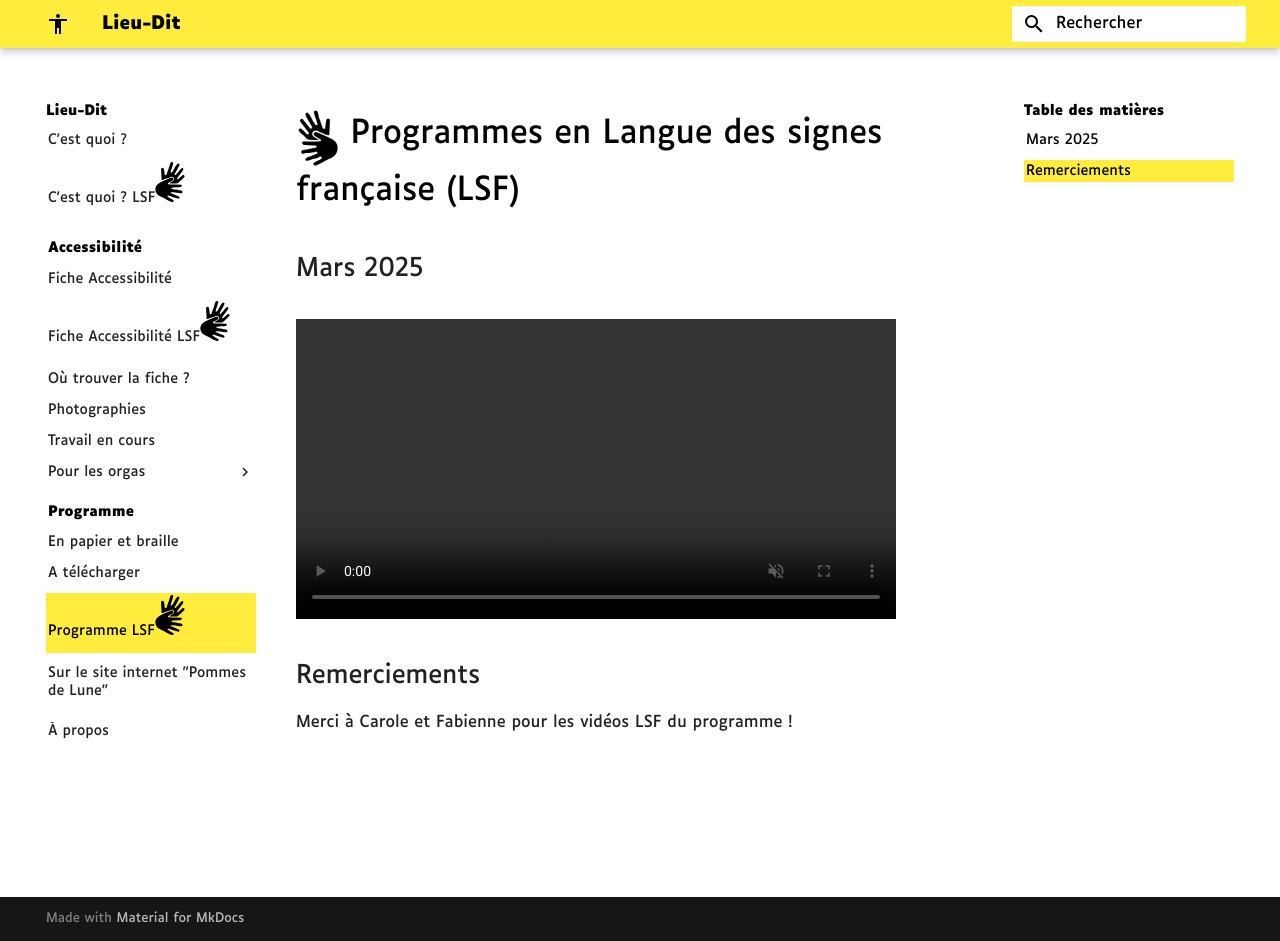
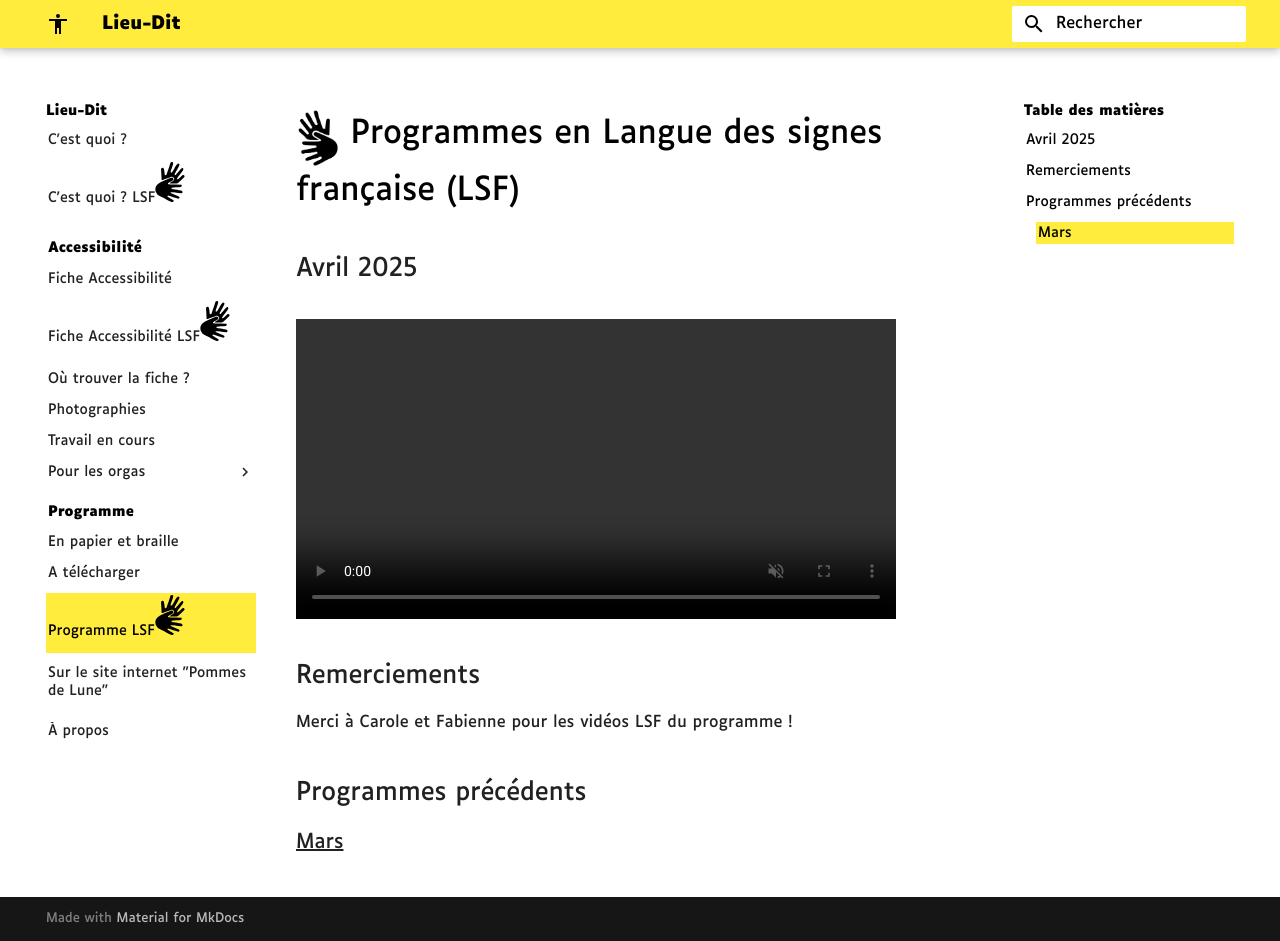
Before and after one commit to Lieu-Dit/web, an MkDocs documentation site: the page built from docs/prog-lsf.md, in a window 1280 px wide and 941 px high. Built offline with MkDocs 1.6.1 and Material for MkDocs 9.7.7, drawn with Linux system fonts in a browser that asks for light colours; some of the changed lines change nothing that is shown.

Commit message:
add avril2025 lsf programme

```diff
--- a/docs/prog-lsf.md
+++ b/docs/prog-lsf.md
@@ -1,7 +1,7 @@
 # <span class="middle img-3rem">![](assets/lsf.png)</span>Programmes en Langue des signes française (LSF)
 
-## Mars 2025
-<ul id="lsf-03-25"></ul>
+## Avril 2025
+<ul id="lsf-04-25"></ul>
 
 <link href="stylesheets/video-js.css" rel="stylesheet" />
 <link href="stylesheets/extra.video-js.css" rel="stylesheet" />
@@ -26,43 +26,18 @@
 
 Merci à Carole et Fabienne pour les vidéos LSF du programme !
 
+## Programmes précédents
+
+### Mars
+<ul id="lsf-03-25"></ul>
 
 <script src="https://vjs.zencdn.net/8.16.1/video.min.js"></script>
-
+<script src="programme/programme-lsf.js"></script>
 <script>
     document.getElementsByClassName("vjs-no-js")[0].style.display = "none";
-    const baseUrl = "https://cloud.laucarre.com/s/LD-LSF-prog/download?path=%2Fmars2025&files="
-
+<!--     const baseUrl = "https://cloud.laucarre.com/s/LD-LSF-prog/download?path=%2Fmars2025&files=" -->
     const player = videojs("my-video", {responsive: true, fluid: true});
-
-    let playlist = [
-    {
-        title: "Jeudi 13 mars",
-        url: "01 Jeudi 13 mars.mp4",
-    },
-    {
-        title: "Samedi 22 mars",
-        url: "02 Samedi 22 mars.mp4",
-    },
-    {
-        title: "Mercredi 26 mars",
-        url: "03 Mercredi 26 mars.mp4",
-    },
-    {
-        title: "Jeudi 27 mars",
-        url: "04 Jeudi 27 mars.mp4",
-    },
-    {
-        title: "Samedi 29 mars",
-        url: "05 Samedi 29 mars.mp4",
-    },
-    {
-        title: "Mercredi 19, 26 mars",
-        url: "06 Mercredi 19, 26 mars.mp4",
-    }
-    ];
-
-    function populate_list (data, elemId) {
+    function populate_list (data, elemId, baseUrl) {
         elem = document.getElementById(elemId)
         let i = 0;
         for (let item of data) {
@@ -75,9 +50,6 @@ Merci à Carole et Fabienne pour les vidéos LSF du programme !
             item.title+'</button></li>');
         }
     }
-    function populate_playlist () {
-        populate_list(playlist, "lsf-03-25");
-    }
     function doo (e,url) {
         player.pause()
         player.src(url)
@@ -85,13 +57,15 @@ Merci à Carole et Fabienne pour les vidéos LSF du programme !
         player.play()
         // add class "active" to item
         if (e != null) {
-            elem = document.getElementById("lsf-03-25")
+            elem = document.getElementById("lsf-04-25")
             for (let b of elem.children) {
                 b.firstElementChild.classList.remove("active")
             }
             e.classList.add("active")
             }
     }
-    populate_playlist();
-    doo(null, baseUrl + playlist[0].url)
+    populate_list(playlist_04_2025, "lsf-04-25", "https://cloud.laucarre.com/s/LD-LSF-prog/download?path=%2Favril2025&files=");
+    populate_list(playlist_03_2025, "lsf-03-25", "https://cloud.laucarre.com/s/LD-LSF-prog/download?path=%2Fmars2025&files=");
+
+    doo(null, "https://cloud.laucarre.com/s/LD-LSF-prog/download?path=%2Favril2025&files=" + playlist_04_2025[0].url)
 </script>
--- /dev/null
+++ b/docs/programme/programme-lsf.js
@@ -0,0 +1,44 @@
+let playlist_04_2025 = [
+    {
+        title: "Jeudi 10 et samedi 12 avril",
+        url: "01 Jeudi 10 et samedi 12 avril.mp4",
+    },
+    {
+        title: "Vendredi 18 avril",
+        url: "02 Vendredi 18 avril.mp4",
+    },
+    {
+        title: "Du mardi 22 au dimanche 27 avril",
+        url: "03 Mardi 22 au dimanche 27 avril.mp4",
+    },
+    {
+        title: "Vendredi 25 et samedi 26 avril",
+        url: "04 25 avril et 26 avril.mp4",
+    },
+    ];
+let playlist_03_2025 = [
+    {
+        title: "Jeudi 13 mars",
+        url: "01 Jeudi 13 mars.mp4",
+    },
+    {
+        title: "Samedi 22 mars",
+        url: "02 Samedi 22 mars.mp4",
+    },
+    {
+        title: "Mercredi 26 mars",
+        url: "03 Mercredi 26 mars.mp4",
+    },
+    {
+        title: "Jeudi 27 mars",
+        url: "04 Jeudi 27 mars.mp4",
+    },
+    {
+        title: "Samedi 29 mars",
+        url: "05 Samedi 29 mars.mp4",
+    },
+    {
+        title: "Mercredi 19, 26 mars",
+        url: "06 Mercredi 19, 26 mars.mp4",
+    }
+    ];
```
